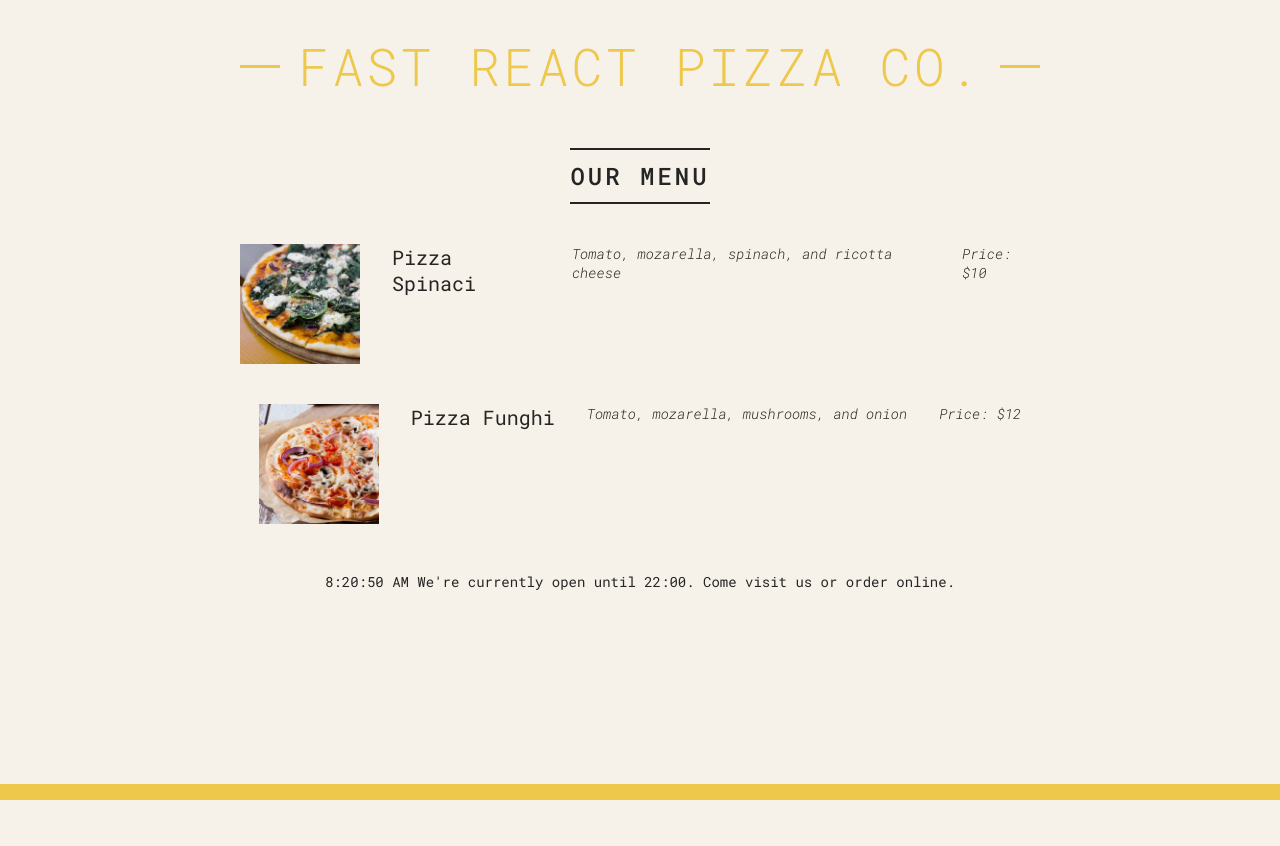
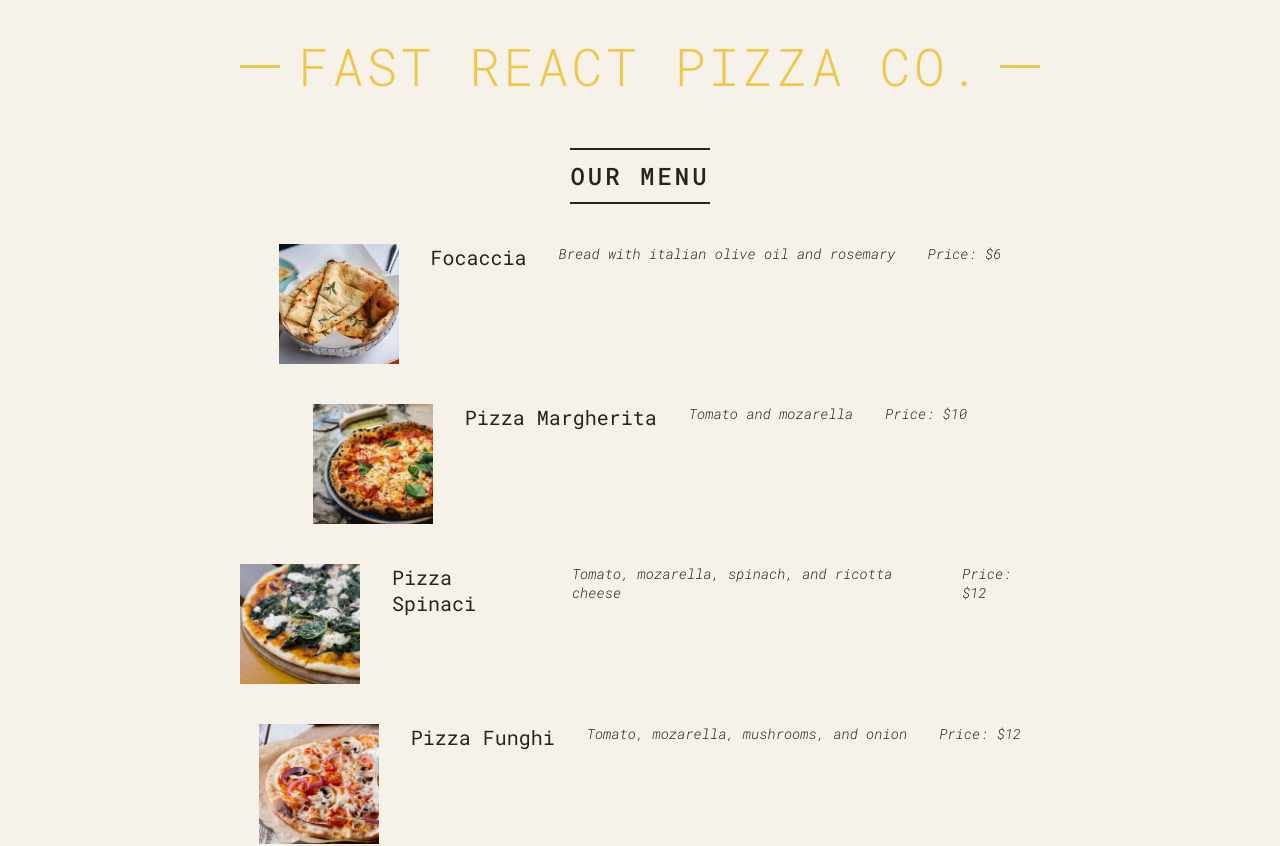
Before and after one commit to V0rikUA/02.-pizza-menu, a React (Create React App) app: page / in a window 1280 px wide. Shown: the top 846 px of the page. Before the commit the page ends 800 px from the top, so only its background shows below. Built offline with nearby package versions, Linux system fonts and the light colour scheme.

Commit message:
updating Pizza component

```diff
--- a/src/App.js
+++ b/src/App.js
@@ -69,18 +69,16 @@ function Menu() {
   return (
     <main className="menu">
       <h2>Our Menu</h2>
-      <Pizza
-        name={"Pizza Spinaci"}
-        ingredients={"Tomato, mozarella, spinach, and ricotta cheese"}
-        price={10}
-        photoName={"pizzas/spinaci.jpg"}
-      />
-      <Pizza
-        name={"Pizza Funghi"}
-        ingredients={"Tomato, mozarella, mushrooms, and onion"}
-        price={12}
-        photoName={"pizzas/funghi.jpg"}
-      />
+      {pizzaData.map(({ name, ingredients, price, photoName }) => {
+        return (
+          <Pizza
+            name={name}
+            ingredients={ingredients}
+            price={price}
+            photoName={photoName}
+          />
+        );
+      })}
     </main>
   );
 }
```
Also changed, not shown: 2 other files (tests, documents, lock files or other folders).
